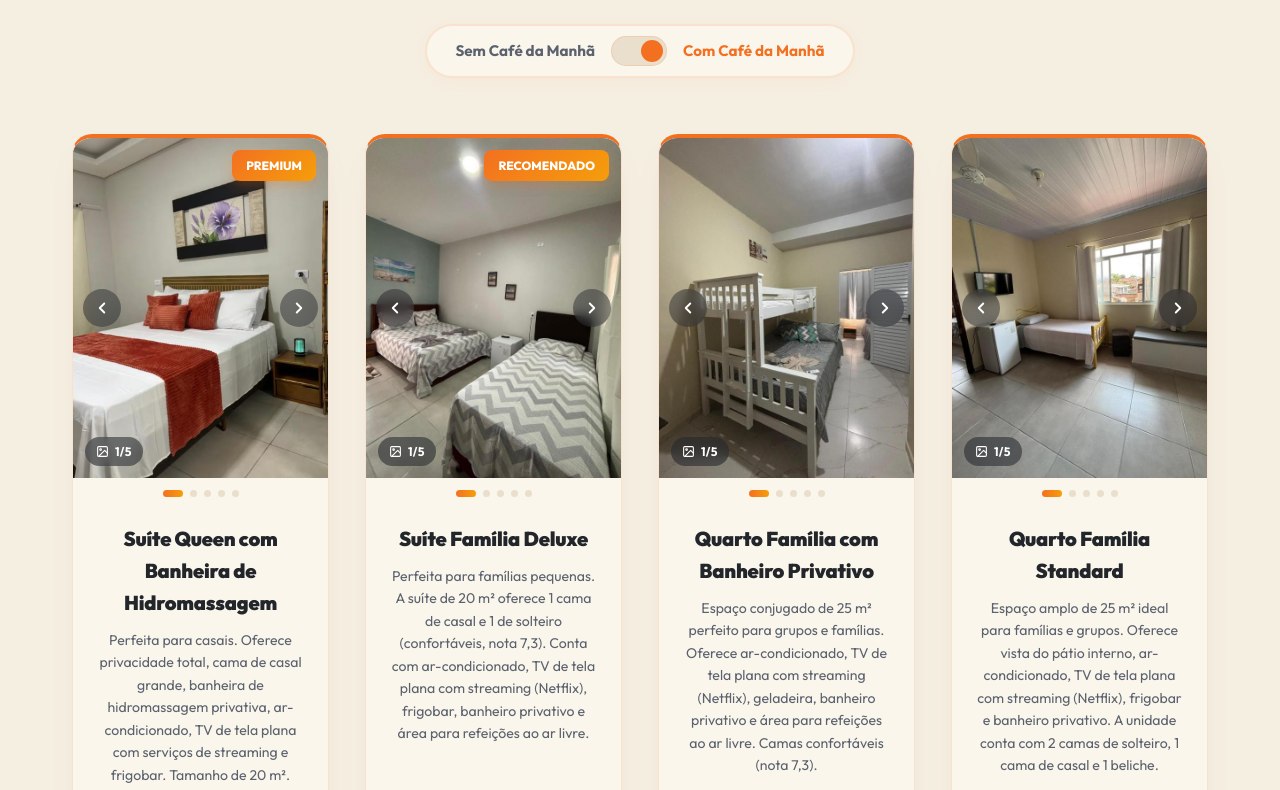
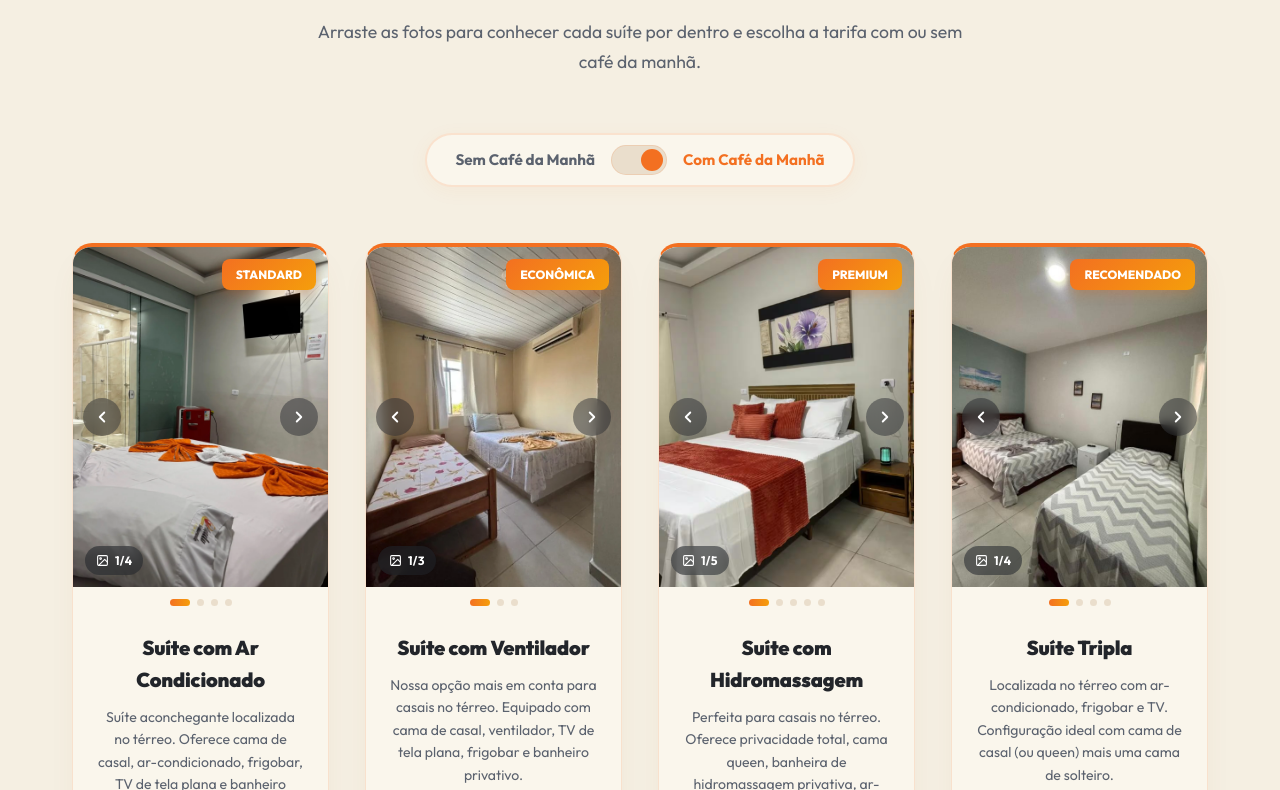
Before and after one commit to Atualize-Guest/fenix-restaurant-inn, a React (Vite) app: page / in a window 1280 px wide. Shown: the part 2010-2800 px from the top of the page. Built offline with nearby package versions, Linux system fonts and the light colour scheme.

Commit message:
Restructure suites to 6 modalities, update hero background photo, add Booking Callout banner, and highlight excursion group capacity

```diff
--- a/src/App.tsx
+++ b/src/App.tsx
@@ -2,7 +2,7 @@ import React, { useState, useEffect, useCallback } from 'react';
 import { IMAGES } from './images';
 import { SUITES } from './suites';
 import Carousel from './Carousel';
-import { WHATSAPP_NUMBER } from './config';
+import { WHATSAPP_NUMBER, BOOKING_URL } from './config';
 import { captureTracking, trackWhatsappClick } from './tracking';
 
 export const GALLERY_CATEGORIES = [
@@ -18,8 +18,8 @@ export type GalleryCategory = (typeof GALLERY_CATEGORIES)[number]['key'];
 /* ------------------------------------------------------------------ */
 
 const RATES = {
-  comCafe: { hidro: 'R$ 350', familia: 'R$ 288', familiar: 'R$ 625', grupo: 'R$ 425' },
-  semCafe: { hidro: 'R$ 300', familia: 'R$ 238', familiar: 'R$ 525', grupo: 'R$ 350' },
+  comCafe: { ar: 'R$ 230', ventilador: 'R$ 180', hidro: 'R$ 350', tripla: 'R$ 288', familia: 'R$ 625', economica: 'R$ 425' },
+  semCafe: { ar: 'R$ 180', ventilador: 'R$ 130', hidro: 'R$ 300', tripla: 'R$ 238', familia: 'R$ 525', economica: 'R$ 350' },
 };
 
 const SECTIONS = ['home', 'sobre', 'suites', 'galeria', 'depoimentos', 'faq', 'contato'];
@@ -334,7 +334,7 @@ export default function App() {
               />
               <div className="experience-badge">
                 <span className="number">25</span>
-                <span className="text">Suítes Climatizadas</span>
+                <span className="text">Suítes (Até 100 Hóspedes)</span>
               </div>
             </div>
           </div>
@@ -366,6 +366,13 @@ export default function App() {
                 <div>
                   <h3>Piscina &amp; Lazer</h3>
                   <p>Piscina externa sempre limpa e área com mesas para socializar e relaxar.</p>
+                </div>
+              </div>
+              <div className="feature-item">
+                <i className="fa-solid fa-users" aria-hidden="true"></i>
+                <div>
+                  <h3>Ideal para Excursões &amp; Grupos</h3>
+                  <p>Com 25 suítes no total, nossa pousada acomoda confortavelmente até 100 hóspedes simultaneamente.</p>
                 </div>
               </div>
             </div>
@@ -484,6 +491,21 @@ export default function App() {
                 </div>
               </article>
             ))}
+          </div>
+
+          <div className="booking-callout">
+            <h3>Quer ver todas as nossas 25 acomodações?</h3>
+            <p>
+              Oferecemos tarifas sob medida para casais, famílias e grandes grupos. Consulte todas as nossas opções de quartos, datas e realize sua reserva com segurança diretamente pelo Booking.com.
+            </p>
+            <a
+              href={BOOKING_URL}
+              target="_blank"
+              rel="noopener noreferrer"
+              className="btn btn-booking"
+            >
+              <i className="fa-solid fa-hotel"></i> Ver todos os quartos no Booking.com
+            </a>
           </div>
         </div>
       </section>
--- a/src/config.ts
+++ b/src/config.ts
@@ -3,6 +3,9 @@
  */
 
 export const SITE_URL = 'https://pousadafenixpontalpr.com.br';
+
+/** URL oficial de reservas no Booking.com */
+export const BOOKING_URL = 'https://www.booking.com/hotel/br/pousada-fenix-pontal-do-parana.html';
 
 /** Número do WhatsApp sem máscara (formato do wa.me). */
 export const WHATSAPP_NUMBER = '5541989047277';
--- a/src/index.css
+++ b/src/index.css
@@ -338,7 +338,7 @@ img {
     padding-top: clamp(6.5rem, 5rem + 4vw, 8rem);
     padding-bottom: clamp(5rem, 3.5rem + 4vw, 6.5rem);
     text-align: center;
-    background-image: url('../public/fotos-fenix/hero-bg.webp');
+    background-image: url('../public/fotos-fenix/piscina/pousada-fenix-litoral-pr-piscina-ao-ar-livre-1.webp');
     background-size: cover;
     background-position: center;
     /* O scrim do texto e o blur dele passam da borda: contem o transbordo */
@@ -1958,3 +1958,59 @@ body {
         text-align: right;
     }
 }
+
+/* Booking Callout Card */
+.booking-callout {
+    margin-top: 3.5rem;
+    padding: 2.5rem 2rem;
+    background-color: var(--bg-card);
+    border: 1px dashed var(--border-color);
+    border-radius: 16px;
+    text-align: center;
+    box-shadow: var(--shadow-sm);
+    display: flex;
+    flex-direction: column;
+    align-items: center;
+    gap: 1.25rem;
+    transition: transform 0.3s ease, box-shadow 0.3s ease;
+}
+
+.booking-callout:hover {
+    transform: translateY(-4px);
+    box-shadow: var(--shadow-md);
+}
+
+.booking-callout h3 {
+    font-size: 1.5rem;
+    font-weight: 700;
+    color: var(--text-dark);
+    margin: 0;
+}
+
+.booking-callout p {
+    font-size: 1rem;
+    color: var(--text-muted);
+    max-width: 600px;
+    margin: 0;
+    line-height: 1.6;
+}
+
+.booking-callout .btn-booking {
+    display: inline-flex;
+    align-items: center;
+    gap: 0.5rem;
+    background-color: #003580; /* Booking.com Official Blue */
+    color: #ffffff !important;
+    font-weight: 600;
+    padding: 0.85rem 2rem;
+    border-radius: 50px;
+    transition: background-color 0.2s ease, transform 0.2s ease;
+    box-shadow: 0 4px 12px rgba(0, 53, 128, 0.2);
+    text-decoration: none;
+}
+
+.booking-callout .btn-booking:hover {
+    background-color: #00224f;
+    transform: scale(1.03);
+    color: #ffffff !important;
+}
--- a/src/suites.ts
+++ b/src/suites.ts
@@ -7,7 +7,7 @@
  * material de campanha — foto de quarto errado no anúncio gera reclamação.
  */
 
-export type RateKey = 'hidro' | 'familia' | 'familiar' | 'grupo';
+export type RateKey = 'ar' | 'ventilador' | 'hidro' | 'tripla' | 'familia' | 'economica';
 
 export interface Suite {
   id: string;
@@ -28,28 +28,81 @@ const Q = 'fotos-fenix/quartos/';
 
 export const SUITES: Suite[] = [
   {
+    id: 'suite-ar-condicionado',
+    nome: 'Suíte com Ar Condicionado',
+    badge: 'Standard',
+    descricao:
+      'Suíte aconchegante localizada no térreo. Oferece cama de casal, ar-condicionado, frigobar, TV de tela plana e banheiro privativo com chuveiro.',
+    comodidades: [
+      { icone: 'fa-compress', texto: 'Térreo' },
+      { icone: 'fa-bed', texto: '1 cama de casal' },
+      { icone: 'fa-snowflake', texto: 'Ar-condicionado' },
+      { icone: 'fa-tv', texto: 'TV e Frigobar' },
+      { icone: 'fa-shower', texto: 'Banheiro Privativo' },
+      { icone: 'fa-wifi', texto: 'WiFi Gratuito' },
+    ],
+    tarifa: 'ar',
+    ctaLabel: 'Consultar Disponibilidade',
+    mensagem: 'Olá! Vim pelo site e quero reservar a Suíte com Ar Condicionado (%CAFE%).',
+    fotos: [
+      { arquivo: Q + 'pousada-fenix-praia-de-leste-quarto-casal-ar-condicionado-tv.webp', alt: 'Suíte com ar-condicionado da Pousada Fênix' },
+      { arquivo: Q + 'pousada-fenix-pontal-do-parana-quarto-duplo-casal-standard.webp', alt: 'Cama de casal com ar-condicionado' },
+      { arquivo: Q + 'pousada-fenix-praia-de-leste-quarto-casal-conforto-laranja.webp', alt: 'Opção de quarto com cama decorada' },
+      { arquivo: Q + 'pousada-fenix-praia-de-leste-quarto-casal-enxoval-azul.webp', alt: 'Quarto com enxoval azul aconchegante' },
+    ],
+    tabelaPrecos: [
+      { hospedes: 2, semCafe: 'R$ 180', comCafe: 'R$ 230' },
+    ],
+  },
+  {
+    id: 'suite-ventilador',
+    nome: 'Suíte com Ventilador',
+    badge: 'Econômica',
+    descricao:
+      'Nossa opção mais em conta para casais no térreo. Equipado com cama de casal, ventilador, TV de tela plana, frigobar e banheiro privativo.',
+    comodidades: [
+      { icone: 'fa-compress', texto: 'Térreo' },
+      { icone: 'fa-bed', texto: '1 cama de casal' },
+      { icone: 'fa-fan', texto: 'Ventilador' },
+      { icone: 'fa-tv', texto: 'TV e Frigobar' },
+      { icone: 'fa-shower', texto: 'Banheiro Privativo' },
+      { icone: 'fa-wifi', texto: 'WiFi Gratuito' },
+    ],
+    tarifa: 'ventilador',
+    ctaLabel: 'Consultar Disponibilidade',
+    mensagem: 'Olá! Vim pelo site e quero reservar a Suíte com Ventilador (%CAFE%).',
+    fotos: [
+      { arquivo: Q + 'pousada-fenix-pontal-do-parana-quartos-com-ar-condicionado-4.webp', alt: 'Quarto com ventilador and frigobar' },
+      { arquivo: Q + 'pousada-fenix-pontal-do-parana-quartos-com-ar-condicionado-5.webp', alt: 'Vista interna com mesa e cama' },
+      { arquivo: Q + 'pousada-fenix-suite-casal-30.webp', alt: 'Quarto aconchegante e compacto no térreo' },
+    ],
+    tabelaPrecos: [
+      { hospedes: 2, semCafe: 'R$ 130', comCafe: 'R$ 180' },
+    ],
+  },
+  {
     id: 'suite-hidromassagem',
-    nome: 'Suíte Queen com Banheira de Hidromassagem',
+    nome: 'Suíte com Hidromassagem',
     badge: 'Premium',
     descricao:
-      'Perfeita para casais. Oferece privacidade total, cama de casal grande, banheira de hidromassagem privativa, ar-condicionado, TV de tela plana com serviços de streaming e frigobar. Tamanho de 20 m².',
+      'Perfeita para casais no térreo. Oferece privacidade total, cama queen, banheira de hidromassagem privativa, ar-condicionado, TV smart e frigobar.',
     comodidades: [
-      { icone: 'fa-compress', texto: 'Tamanho: 20 m²' },
-      { icone: 'fa-bed', texto: '1 cama de casal grande' },
+      { icone: 'fa-compress', texto: 'Térreo' },
+      { icone: 'fa-bed', texto: '1 cama queen confortável' },
       { icone: 'fa-bath', texto: 'Banheira de Hidromassagem' },
       { icone: 'fa-snowflake', texto: 'Ar-condicionado' },
-      { icone: 'fa-tv', texto: 'Smart TV e Frigobar' },
+      { icone: 'fa-tv', texto: 'TV Smart e Frigobar' },
       { icone: 'fa-wifi', texto: 'WiFi Gratuito' },
     ],
     tarifa: 'hidro',
     ctaLabel: 'Consultar Disponibilidade',
-    mensagem: 'Olá! Vim pelo site e quero reservar a Suíte Queen com Banheira de Hidromassagem (%CAFE%).',
+    mensagem: 'Olá! Vim pelo site e quero reservar a Suíte com Hidromassagem (%CAFE%).',
     fotos: [
-      { arquivo: Q + 'pousada-fenix-suite-hidromassagem-cama-1.png', alt: 'Cama de casal da suíte com hidromassagem da Pousada Fênix' },
-      { arquivo: Q + 'pousada-fenix-suite-hidromassagem-banheira-1.png', alt: 'Banheira de hidromassagem com espuma e TV Netflix ligada' },
-      { arquivo: Q + 'pousada-fenix-suite-hidromassagem-banheira-2.jpg', alt: 'Pia do banheiro e banheira de hidromassagem' },
+      { arquivo: Q + 'pousada-fenix-suite-hidromassagem-cama-1.png', alt: 'Cama queen de casal da suíte com hidromassagem' },
+      { arquivo: Q + 'pousada-fenix-suite-hidromassagem-banheira-1.png', alt: 'Banheira de hidromassagem com espuma e TV Netflix' },
+      { arquivo: Q + 'pousada-fenix-suite-hidromassagem-banheira-2.jpg', alt: 'Pia do banheiro e hidromassagem' },
       { arquivo: Q + 'pousada-fenix-suite-hidromassagem-cama-2.png', alt: 'Cama de casal vista com espelho decorativo' },
-      { arquivo: Q + 'pousada-fenix-suite-hidromassagem-banheiro-1.png', alt: 'Banheiro privativo com box de vidro e chuveiro' },
+      { arquivo: Q + 'pousada-fenix-suite-hidromassagem-banheiro-1.png', alt: 'Banheiro com box de vidro e chuveiro' },
     ],
     tabelaPrecos: [
       { hospedes: 1, semCafe: 'R$ 240', comCafe: 'R$ 265' },
@@ -57,28 +110,27 @@ export const SUITES: Suite[] = [
     ],
   },
   {
-    id: 'suite-familia',
-    nome: 'Suíte Família Deluxe',
+    id: 'suite-tripla',
+    nome: 'Suíte Tripla',
     badge: 'Recomendado',
     descricao:
-      'Perfeita para famílias pequenas. A suíte de 20 m² oferece 1 cama de casal e 1 de solteiro (confortáveis, nota 7,3). Conta com ar-condicionado, TV de tela plana com streaming (Netflix), frigobar, banheiro privativo e área para refeições ao ar livre.',
+      'Localizada no térreo com ar-condicionado, frigobar e TV. Configuração ideal com cama de casal (ou queen) mais uma cama de solteiro.',
     comodidades: [
-      { icone: 'fa-compress', texto: 'Tamanho: 20 m²' },
-      { icone: 'fa-bed', texto: '1 cama casal + 1 solteiro' },
+      { icone: 'fa-compress', texto: 'Térreo' },
+      { icone: 'fa-bed', texto: '1 cama de casal + 1 de solteiro' },
       { icone: 'fa-snowflake', texto: 'Ar-condicionado' },
-      { icone: 'fa-tv', texto: 'TV Smart c/ Streaming' },
-      { icone: 'fa-kitchen-set', texto: 'Frigobar e Refeição Externa' },
+      { icone: 'fa-tv', texto: 'TV de tela plana' },
+      { icone: 'fa-kitchen-set', texto: 'Frigobar e Banheiro Privativo' },
       { icone: 'fa-wifi', texto: 'WiFi Gratuito' },
     ],
-    tarifa: 'familia',
+    tarifa: 'tripla',
     ctaLabel: 'Consultar Disponibilidade',
-    mensagem: 'Olá! Vim pelo site e quero reservar a Suíte Família Deluxe (%CAFE%).',
+    mensagem: 'Olá! Vim pelo site e quero reservar a Suíte Tripla (%CAFE%).',
     fotos: [
-      { arquivo: Q + 'pousada-fenix-suite-familia-deluxe-cama-1.png', alt: 'Suíte Família Deluxe - Cama de casal, solteiro e frigobar' },
-      { arquivo: Q + 'pousada-fenix-suite-familia-deluxe-cama-2.png', alt: 'Suíte Família Deluxe - Estante de madeira, Smart TV e espelho' },
-      { arquivo: Q + 'pousada-fenix-suite-familia-deluxe-cama-3.png', alt: 'Suíte Família Deluxe - Camas, ar-condicionado e cortinas' },
-      { arquivo: Q + 'pousada-fenix-suite-familia-deluxe-banheiro-1.png', alt: 'Suíte Família Deluxe - Banheiro privativo com pia e box de vidro' },
-      { arquivo: Q + 'pousada-fenix-suite-familia-deluxe-cama-4.png', alt: 'Suíte Família Deluxe - Configuração alternativa com camas arrumadas' },
+      { arquivo: Q + 'pousada-fenix-suite-familia-deluxe-cama-1.png', alt: 'Suíte Tripla - Cama de casal, solteiro e frigobar' },
+      { arquivo: Q + 'pousada-fenix-suite-familia-deluxe-cama-2.png', alt: 'Suíte Tripla - Estante de madeira, Smart TV e espelho' },
+      { arquivo: Q + 'pousada-fenix-suite-familia-deluxe-cama-3.png', alt: 'Suíte Tripla - Camas, ar-condicionado e cortinas' },
+      { arquivo: Q + 'pousada-fenix-suite-familia-deluxe-banheiro-1.png', alt: 'Suíte Tripla - Banheiro privativo com pia e box de vidro' },
     ],
     tabelaPrecos: [
       { hospedes: 2, semCafe: 'R$ 238', comCafe: 'R$ 288' },
@@ -86,27 +138,28 @@ export const SUITES: Suite[] = [
     ],
   },
   {
-    id: 'suite-familiar',
-    nome: 'Quarto Família com Banheiro Privativo',
+    id: 'suite-familia',
+    nome: 'Suíte Família',
+    badge: 'Família',
     descricao:
-      'Espaço conjugado de 25 m² perfeito para grupos e famílias. Oferece ar-condicionado, TV de tela plana com streaming (Netflix), geladeira, banheiro privativo e área para refeições ao ar livre. Camas confortáveis (nota 7,3).',
+      'Localizada no 1º andar. Dispõe de opções com cama de casal, solteiro e beliche, frigobar, ar-condicionado, geladeira e banheiro privativo. Acomoda até 06 pessoas.',
     comodidades: [
-      { icone: 'fa-compress', texto: 'Tamanho: 25 m²' },
-      { icone: 'fa-bed', texto: '2 camas de casal e 2 beliches' },
+      { icone: 'fa-compress', texto: '1º Andar' },
+      { icone: 'fa-bed', texto: 'Cama casal, solteiro e beliche' },
       { icone: 'fa-snowflake', texto: 'Ar-condicionado' },
-      { icone: 'fa-tv', texto: 'TV Smart c/ Streaming' },
-      { icone: 'fa-kitchen-set', texto: 'Geladeira e Mesa de Refeição' },
-      { icone: 'fa-wifi', texto: 'WiFi Gratuito' },
+      { icone: 'fa-tv', texto: 'TV e Frigobar' },
+      { icone: 'fa-kitchen-set', texto: 'Geladeira e mesa de refeição' },
+      { icone: 'fa-users', texto: 'Acomoda até 06 pessoas' },
     ],
-    tarifa: 'familiar',
+    tarifa: 'familia',
     ctaLabel: 'Consultar Disponibilidade',
-    mensagem: 'Olá! Vim pelo site e quero reservar o Quarto Família com Banheiro Privativo (%CAFE%).',
+    mensagem: 'Olá! Vim pelo site e quero reservar a Suíte Família (%CAFE%).',
     fotos: [
-      { arquivo: Q + 'pousada-fenix-quarto-familia-privativo-cama-1.png', alt: 'Quarto Família - Vista das camas de casal e beliche' },
-      { arquivo: Q + 'pousada-fenix-quarto-familia-privativo-cama-2.png', alt: 'Quarto Família - Beliche, TV e ventilador de parede' },
-      { arquivo: Q + 'pousada-fenix-quarto-familia-privativo-cama-3.png', alt: 'Quarto Família - Outro ambiente com camas e ar-condicionado' },
-      { arquivo: Q + 'pousada-fenix-quarto-familia-privativo-refeicao.png', alt: 'Quarto Família - Entrada com geladeira e cabideiros de toalha' },
-      { arquivo: Q + 'pousada-fenix-quarto-familia-privativo-banheiro.png', alt: 'Quarto Família - Banheiro privativo limpo com box de vidro' },
+      { arquivo: Q + 'pousada-fenix-quarto-familia-privativo-cama-1.png', alt: 'Suíte Família - Vista das camas de casal e beliche' },
+      { arquivo: Q + 'pousada-fenix-quarto-familia-privativo-cama-2.png', alt: 'Suíte Família - Beliche, TV e ventilador de parede' },
+      { arquivo: Q + 'pousada-fenix-quarto-familia-privativo-cama-3.png', alt: 'Suíte Família - Outro ambiente com camas e ar-condicionado' },
+      { arquivo: Q + 'pousada-fenix-quarto-familia-privativo-refeicao.png', alt: 'Suíte Família - Entrada com geladeira' },
+      { arquivo: Q + 'pousada-fenix-quarto-familia-privativo-banheiro.png', alt: 'Suíte Família - Banheiro privativo com box de vidro' },
     ],
     tabelaPrecos: [
       { hospedes: 4, semCafe: 'R$ 525', comCafe: 'R$ 625' },
@@ -115,27 +168,28 @@ export const SUITES: Suite[] = [
     ],
   },
   {
-    id: 'suite-grupo',
-    nome: 'Quarto Família Standard',
+    id: 'suite-economica',
+    nome: 'Suíte Econômica',
+    badge: 'Excursões',
     descricao:
-      'Espaço amplo de 25 m² ideal para famílias e grupos. Oferece vista do pátio interno, ar-condicionado, TV de tela plana com streaming (Netflix), frigobar e banheiro privativo. A unidade conta com 2 camas de solteiro, 1 cama de casal e 1 beliche.',
+      'Localizada no térreo com ar-condicionado, geladeira e TV. Opções com camas de casal e beliches, ideal para excursões e grandes grupos. Acomoda até 08 pessoas.',
     comodidades: [
-      { icone: 'fa-compress', texto: 'Tamanho: 25 m²' },
-      { icone: 'fa-bed', texto: '1 cama casal, 2 solteiro e 1 beliche' },
+      { icone: 'fa-compress', texto: 'Térreo' },
+      { icone: 'fa-bed', texto: 'Opções com camas casal e beliches' },
       { icone: 'fa-snowflake', texto: 'Ar-condicionado' },
-      { icone: 'fa-tv', texto: 'TV Smart e Frigobar' },
-      { icone: 'fa-tree', texto: 'Vista do pátio interno' },
-      { icone: 'fa-wifi', texto: 'WiFi Gratuito' },
+      { icone: 'fa-tv', texto: 'TV de tela plana' },
+      { icone: 'fa-kitchen-set', texto: 'Geladeira e Banheiro Privativo' },
+      { icone: 'fa-users', texto: 'Acomoda até 08 pessoas' },
     ],
-    tarifa: 'grupo',
+    tarifa: 'economica',
     ctaLabel: 'Consultar Disponibilidade',
-    mensagem: 'Olá! Vim pelo site e quero reservar o Quarto Família Standard (%CAFE%).',
+    mensagem: 'Olá! Vim pelo site e quero reservar a Suíte Econômica (%CAFE%).',
     fotos: [
-      { arquivo: Q + 'pousada-fenix-quarto-familia-standard-cama-1.png', alt: 'Quarto Família Standard - Cama de solteiro, ventilador e frigobar' },
-      { arquivo: Q + 'pousada-fenix-quarto-familia-standard-cama-2.png', alt: 'Quarto Família Standard - Beliche de madeira, cama de solteiro e TV' },
-      { arquivo: Q + 'pousada-fenix-quarto-familia-standard-cama-3.png', alt: 'Quarto Família Standard - Cama de casal e de solteiro com ar-condicionado' },
-      { arquivo: Q + 'pousada-fenix-quarto-familia-standard-cama-4.png', alt: 'Quarto Família Standard - Visão geral com sofás e beliche' },
-      { arquivo: Q + 'pousada-fenix-quarto-familia-standard-banheiro-1.png', alt: 'Quarto Família Standard - Banheiro privativo com box de vidro e pia' },
+      { arquivo: Q + 'pousada-fenix-quarto-familia-standard-cama-1.png', alt: 'Suíte Econômica - Cama de solteiro, ventilador e frigobar' },
+      { arquivo: Q + 'pousada-fenix-quarto-familia-standard-cama-2.png', alt: 'Suíte Econômica - Beliche de madeira, solteiro e TV' },
+      { arquivo: Q + 'pousada-fenix-quarto-familia-standard-cama-3.png', alt: 'Suíte Econômica - Cama de casal e solteiro com ar-condicionado' },
+      { arquivo: Q + 'pousada-fenix-quarto-familia-standard-cama-4.png', alt: 'Suíte Econômica - Visão geral com sofás e beliche' },
+      { arquivo: Q + 'pousada-fenix-quarto-familia-standard-banheiro-1.png', alt: 'Suíte Econômica - Banheiro com box e pia' },
     ],
     tabelaPrecos: [
       { hospedes: 3, semCafe: 'R$ 350', comCafe: 'R$ 425' },
```
